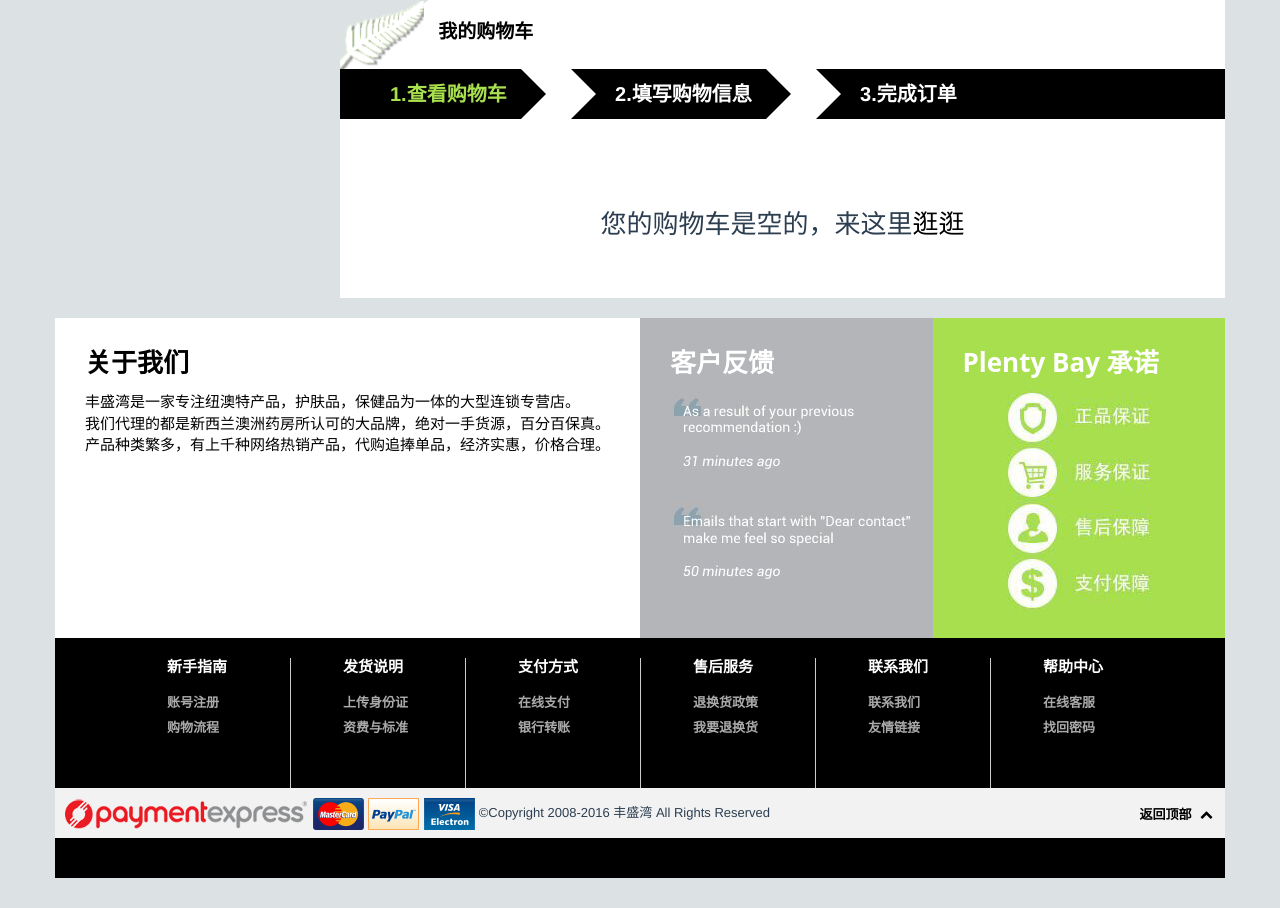
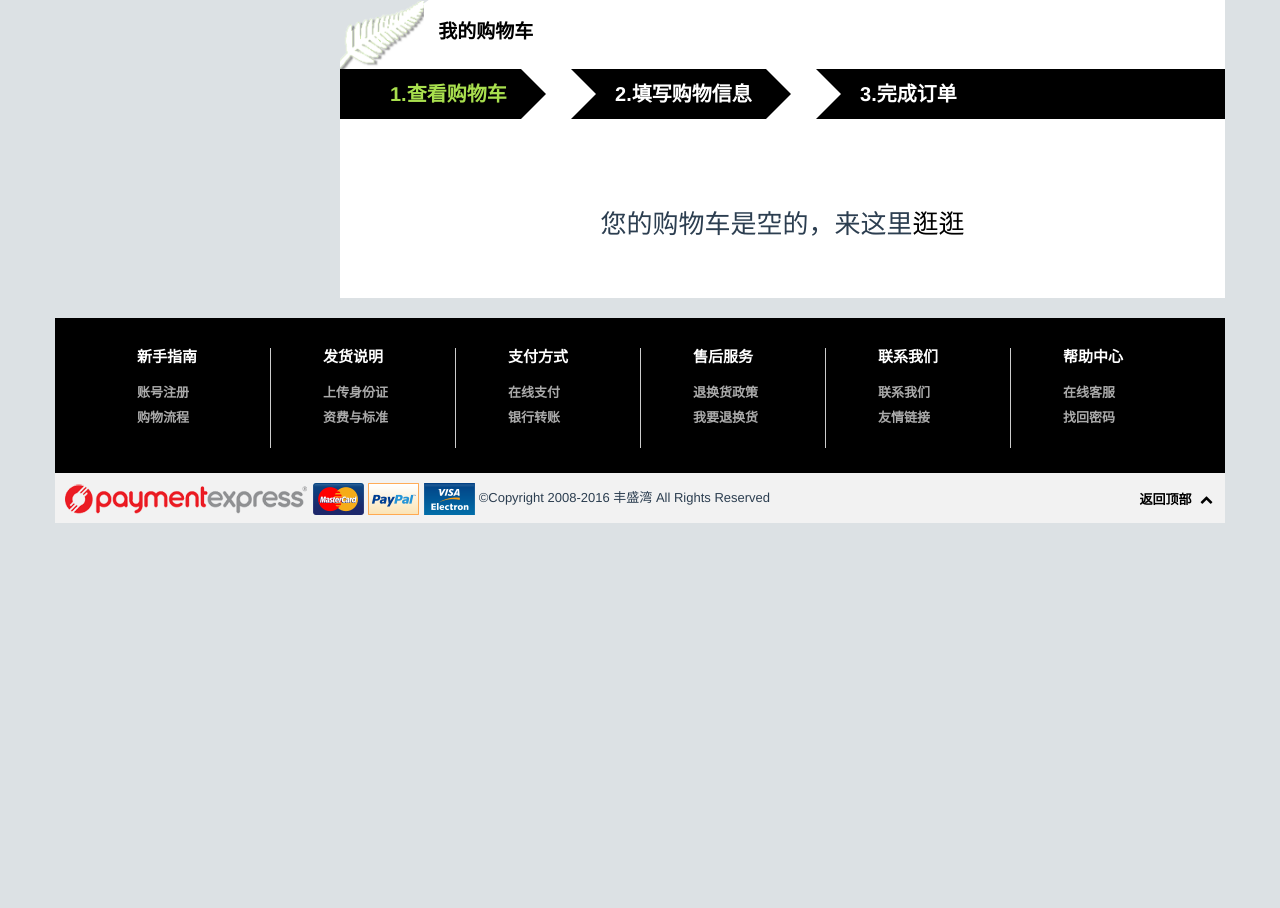
Before and after one commit to presentianz/b2c, a Symfony app: template app/Resources/views/Order/default/cart.html.twig in a window 1280 px wide. Shown: the part 215-1123 px from the top of the page. After the commit the page ends 738 px from the top, so only its background shows below. Run offline with Twig, Linux system fonts and the light colour scheme; the template is opened without the code that fills it, so the values that code supplies are empty; some libraries are stand-ins or nearby versions.

Commit message:
Working on the layout of the footer part on the main page.

```diff
--- a/app/Resources/views/layout_main.html.twig
+++ b/app/Resources/views/layout_main.html.twig
@@ -144,7 +144,7 @@
             {% block body %}{% endblock %}
         </div>
         <div id="footer">
-          <div class="container-non-responsive">
+            <!-- <div class="container-non-responsive">
                 <div class="row no-border footer-desc">
                     <div class="col-xs-6 footer-about">
                     <a href="{{ path('about') }}">
@@ -162,7 +162,7 @@
                         <div><img src="{{ asset('img/guran.jpg') }}" alt=""></div>
                     </div>
                 </div>
-        </div>
+            </div> -->
             <div class="container-non-responsive">
                 <div class="footer-up">
                     <div class="col-xs-2">
@@ -207,11 +207,8 @@
                     <div id="gototop">
                         <span>返回顶部 <i class="fa fa-chevron-up"></i></span>
                     </div>
-
                 </div>
             </div>
-
-
         </div>
 
 
--- a/web/css/style.css
+++ b/web/css/style.css
@@ -1345,10 +1345,10 @@ input.qty {
 
 #footer .container-non-responsive {
     background-color:#000;
-    height: 280px;
+    height: 180px;
 }
 #footer .footer-up {
-    padding: 60px;
+    padding: 30px;
     height: 155px;
 }
 
@@ -1361,7 +1361,7 @@ input.qty {
 #footer .col-xs-2 {
     border-left: 1px solid #ccc;
     text-align: left;
-    height: 130px;
+    height: 100px;
     padding-left: 52px;
 }
 
```
Lines whose indentation alone changed are shown as unchanged.
